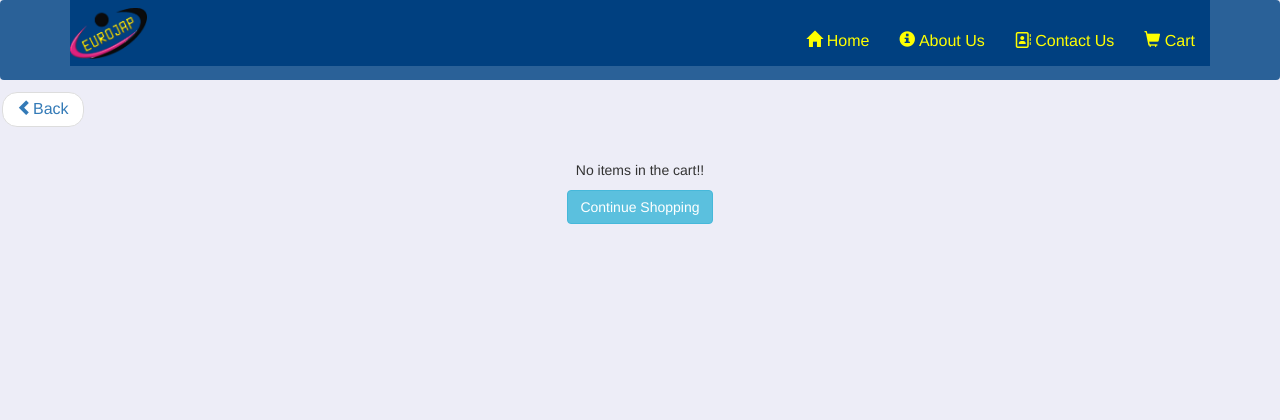
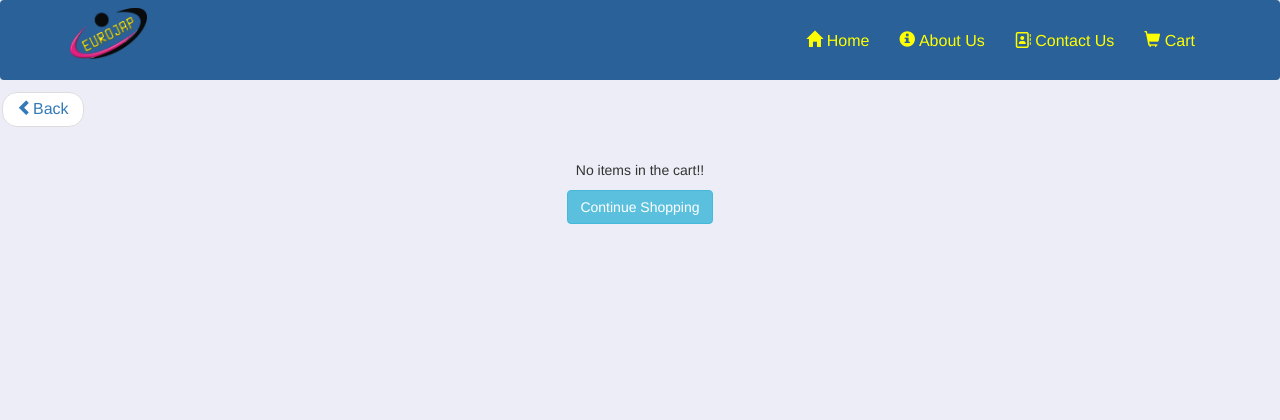
Before and after one commit to Abdulazeez-ojulari/eurojap, a PHP site: page /cart.php in a window 1280 px wide. Shown: the top 420 px of the page. Run offline with PHP 8.4, Linux system fonts and the light colour scheme; some libraries are stand-ins or nearby versions.

Commit message:
nav stlye error

```diff
--- a/css/mystyle.css
+++ b/css/mystyle.css
@@ -13,7 +13,7 @@ body{
 }
 
 .navbar-inverse .navbar-collapse{
-	background-color: #004080;
+	background-color: #2a6198;
 	border: none;
 }
 
```
